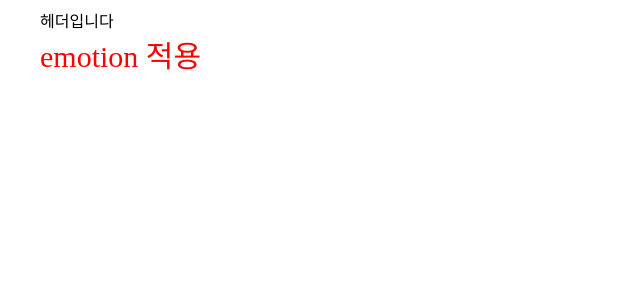
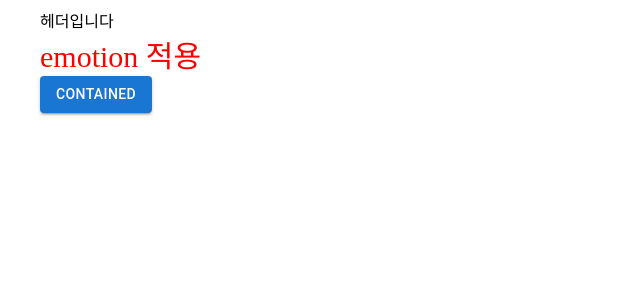
Before and after one commit to prgrms-web-devcourse/Team_DOKEV_GOLDDDUCK_FE, a Next.js app: page / in a window 1280 px wide. Shown: the top 300 px of the page, without its empty margins (0-640 px from the left). Built offline with nearby package versions, Linux system fonts and the light colour scheme.

Commit message:
setting : material ui

```diff
--- a/pages/index.tsx
+++ b/pages/index.tsx
@@ -2,11 +2,13 @@ import Head from 'next/head'
 import Image from 'next/image'
 import styles from '../styles/Home.module.css'
 import Header from '@components/Header'
+import Button from '@mui/material/Button'
 
 export default function Home() {
   return (
     <div className={styles.container}>
       <Header></Header>
+      <Button variant="contained">Contained</Button>
       {/* <Head>
         <title>Create Next App</title>
         <meta name="description" content="Generated by create next app" />
--- a/tsconfig.json
+++ b/tsconfig.json
@@ -2,7 +2,10 @@
   "extends": "./tsconfig.extend.json",
   "compilerOptions": {
     "target": "es5",
-    "lib": ["dom", "dom.iterable", "esnext"],
+    "lib": ["es6", "dom", "dom.iterable", "esnext"],
+    "noImplicitAny": true,
+    "noImplicitThis": true,
+    "strictNullChecks": true,
     "allowJs": true,
     "skipLibCheck": true,
     "strict": false,
```
Also changed, not shown: package.json (+5 -2 lines), 1 other file (tests, documents, lock files or other folders).
